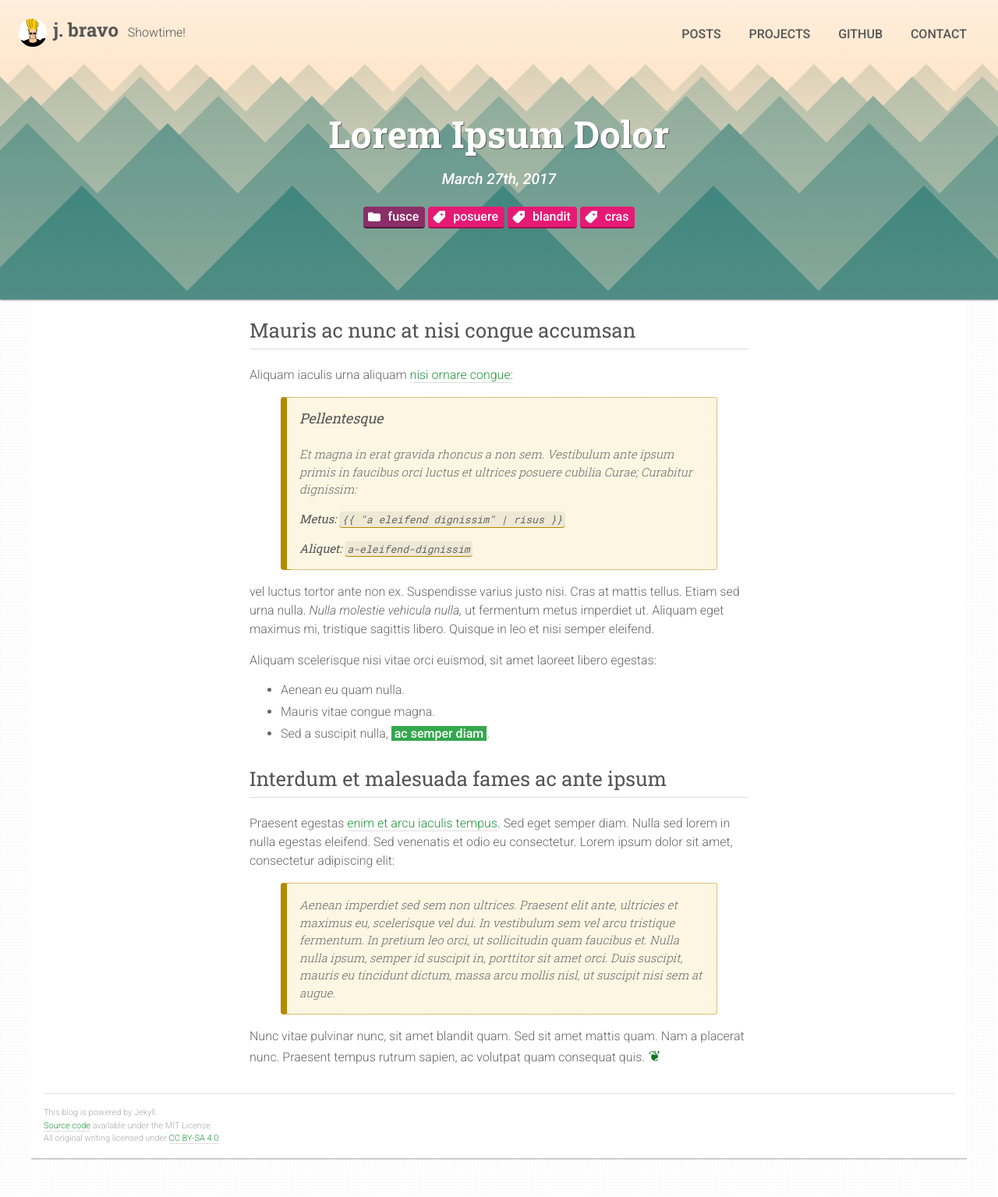
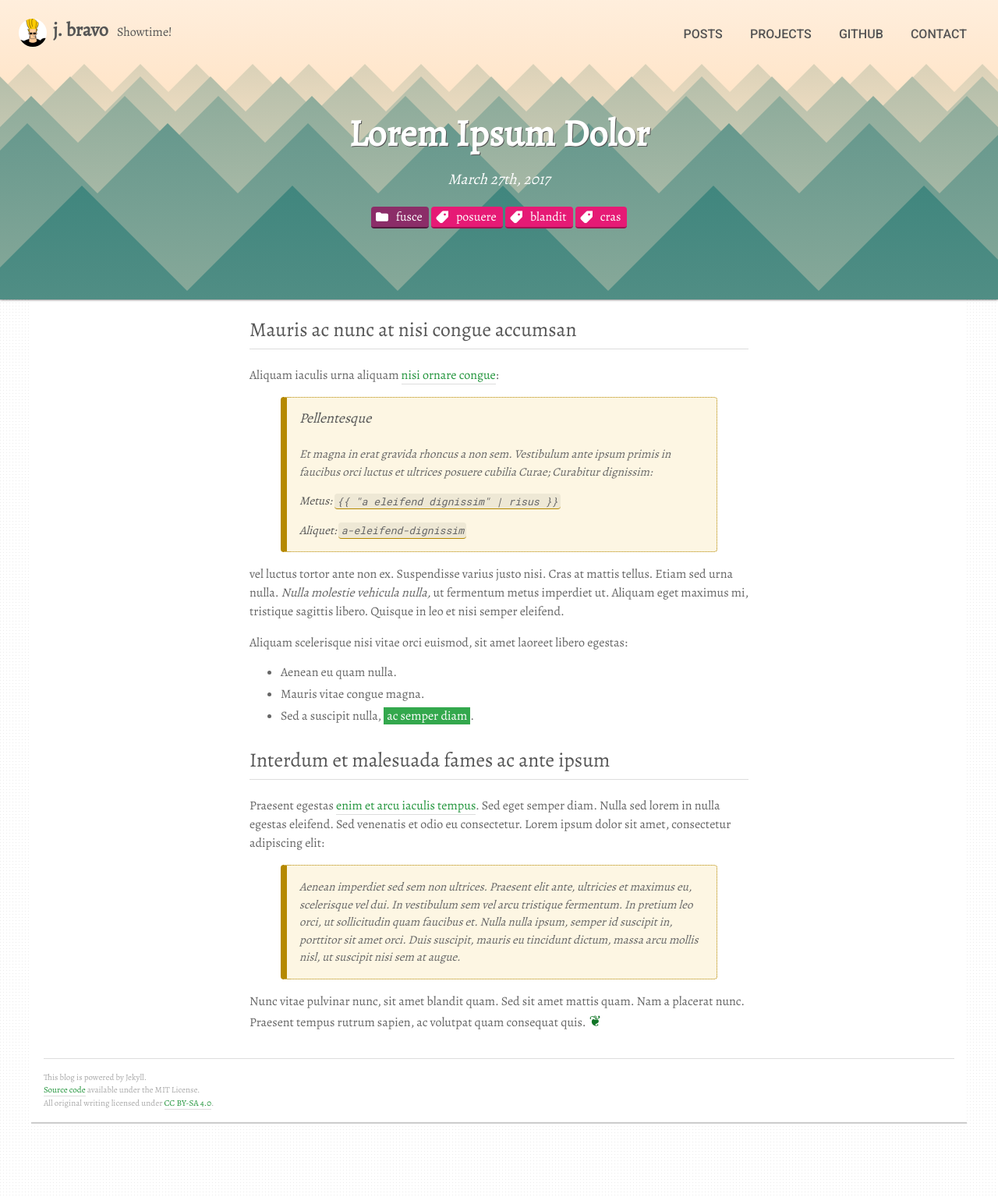
Before and after one commit to rlue/jekyll-solana, a Jekyll site: the page built from _posts/2017-03-27-lorem-ipsum-dolor.md, in a window 1280 px wide. Shown: the whole page at 78% size. Built offline with Jekyll 4.4.1, drawn with Linux system fonts in a browser that asks for light colours; after the commit the page ends 1489 px from its top, so only the background shows below that.

Commit message:
Switch default font to Alegreya (serif)

```diff
--- a/_assets/css/_settings.scss
+++ b/_assets/css/_settings.scss
@@ -1,4 +1,4 @@
-$default_font_face: sans-serif;
+$default_font_face: serif;
 
 /* # Colors
    ========================================= */
--- a/_assets/css/_tools.scss
+++ b/_assets/css/_tools.scss
@@ -30,7 +30,7 @@
 
 @mixin fontface($face: $default_font_face) {
   @if $face == sans-serif { font-family: "Roboto", sans-serif; }
-  @else if $face == serif { font-family: "Roboto Slab", Georgia, serif }
+  @else if $face == serif { font-family: "Alegreya", Georgia, serif }
   @else if $face == monospace { font-family: "Roboto Mono", monospace; }
 }
 
--- a/_layouts/default.html
+++ b/_layouts/default.html
@@ -28,7 +28,7 @@
     <link rel="shortcut icon" href="{{ site.baseurl }}/favicon.ico" />
     {% feed_meta %}
     <link rel="stylesheet"    href="{{ site.baseurl }}/style.css">
-    <link rel="stylesheet"    href="https://fonts.googleapis.com/css?family=Roboto+Slab:300,400,700|Roboto:500,500i,300,300i|Roboto+Mono">
+    <link rel="stylesheet"    href="https://fonts.googleapis.com/css?family=Alegreya|Roboto:500,500i,300,300i|Roboto+Mono">
   </head>
   <body>
     <div class="backdrop backdrop--{{ page_type }}">
```
